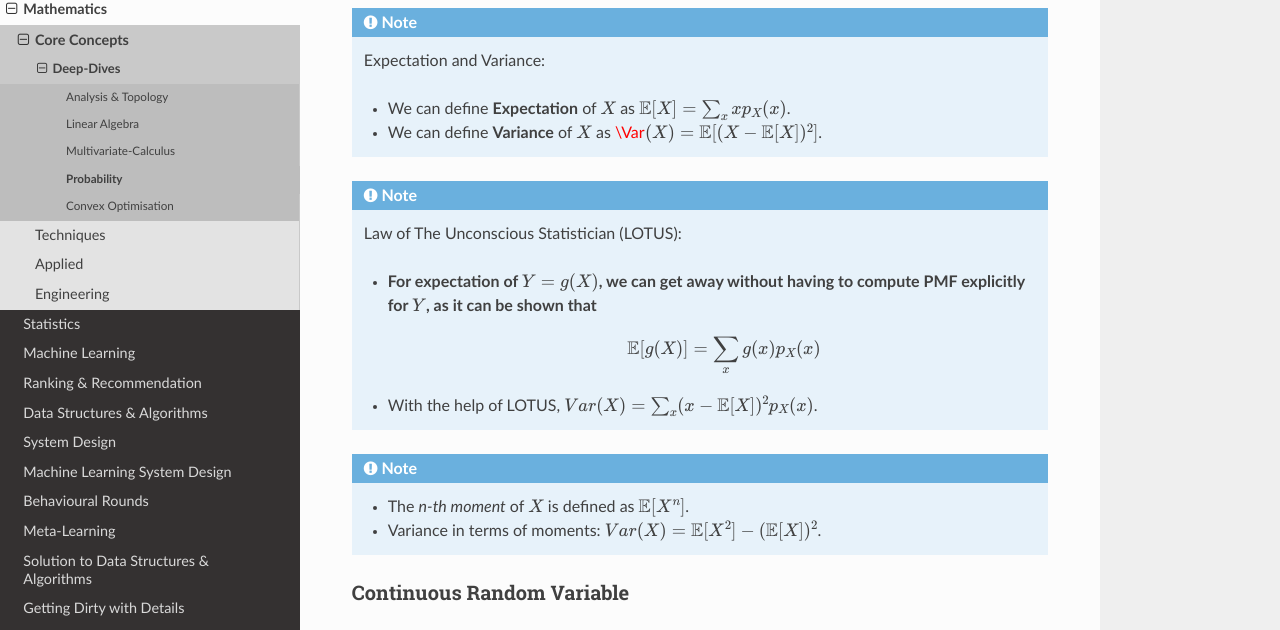
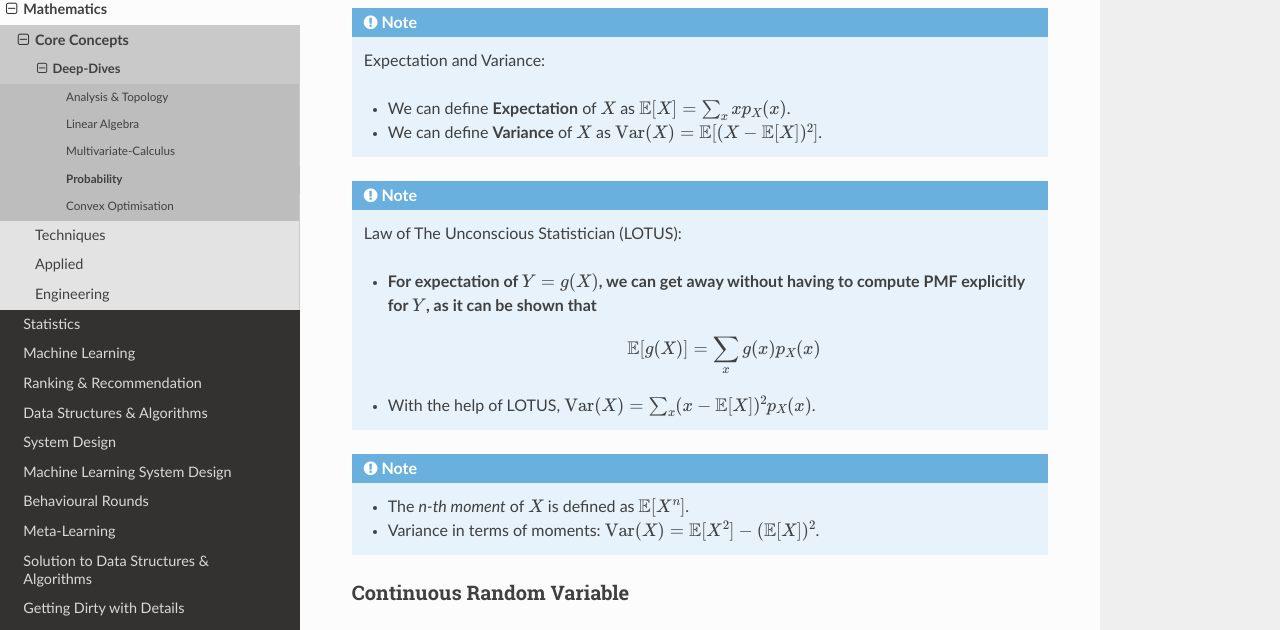
Before and after one commit to uselesstechjunks/leetcode, a Sphinx documentation site: the page built from docs/source/math/prob.rst, in a window 1280 px wide and 900 px high, scrolled down 933 px. Shown: the part 137-767 px from the top of the window. Built offline with Sphinx 7.4.7 and the Read the Docs theme 2.0.0, drawn with Linux system fonts in a browser that asks for light colours.

Commit message:
Update prob.rst

```diff
--- a/docs/source/math/prob.rst
+++ b/docs/source/math/prob.rst
@@ -37,7 +37,7 @@ Discrete = values are from a finite/countably infinite set.
 	Expectation and Variance:
 
 	* We can define **Expectation** of :math:`X` as :math:`\mathbb{E}[X]=\sum_x x p_X(x)`.
-	* We can define **Variance** of :math:`X` as :math:`\Var(X)=\mathbb{E}[(X-\mathbb{E}[X])^2]`.
+	* We can define **Variance** of :math:`X` as :math:`\mathrm{Var}(X)=\mathbb{E}[(X-\mathbb{E}[X])^2]`.
 
 .. note::
 	Law of The Unconscious Statistician (LOTUS):
@@ -45,11 +45,11 @@ Discrete = values are from a finite/countably infinite set.
 	* For expectation of :math:`Y=g(X)`, we can get away without having to compute PMF explicitly for :math:`Y`, as it can be shown that
 		.. math::
 			\mathbb{E}[g(X)]=\sum_x g(x)p_X(x)
-	* With the help of LOTUS, :math:`Var(X)=\sum_x (x-\mathbb{E}[X])^2 p_X(x)`.
+	* With the help of LOTUS, :math:`\mathrm{Var}(X)=\sum_x (x-\mathbb{E}[X])^2 p_X(x)`.
 
 .. note::
 	* The *n-th moment* of :math:`X` is defined as :math:`\mathbb{E}[X^n]`.
-	* Variance in terms of moments: :math:`Var(X)=\mathbb{E}[X^2]-(\mathbb{E}[X])^2`.
+	* Variance in terms of moments: :math:`\mathrm{Var}(X)=\mathbb{E}[X^2]-(\mathbb{E}[X])^2`.
 
 Continuous Random Variable
 ----------------------------------------
```
